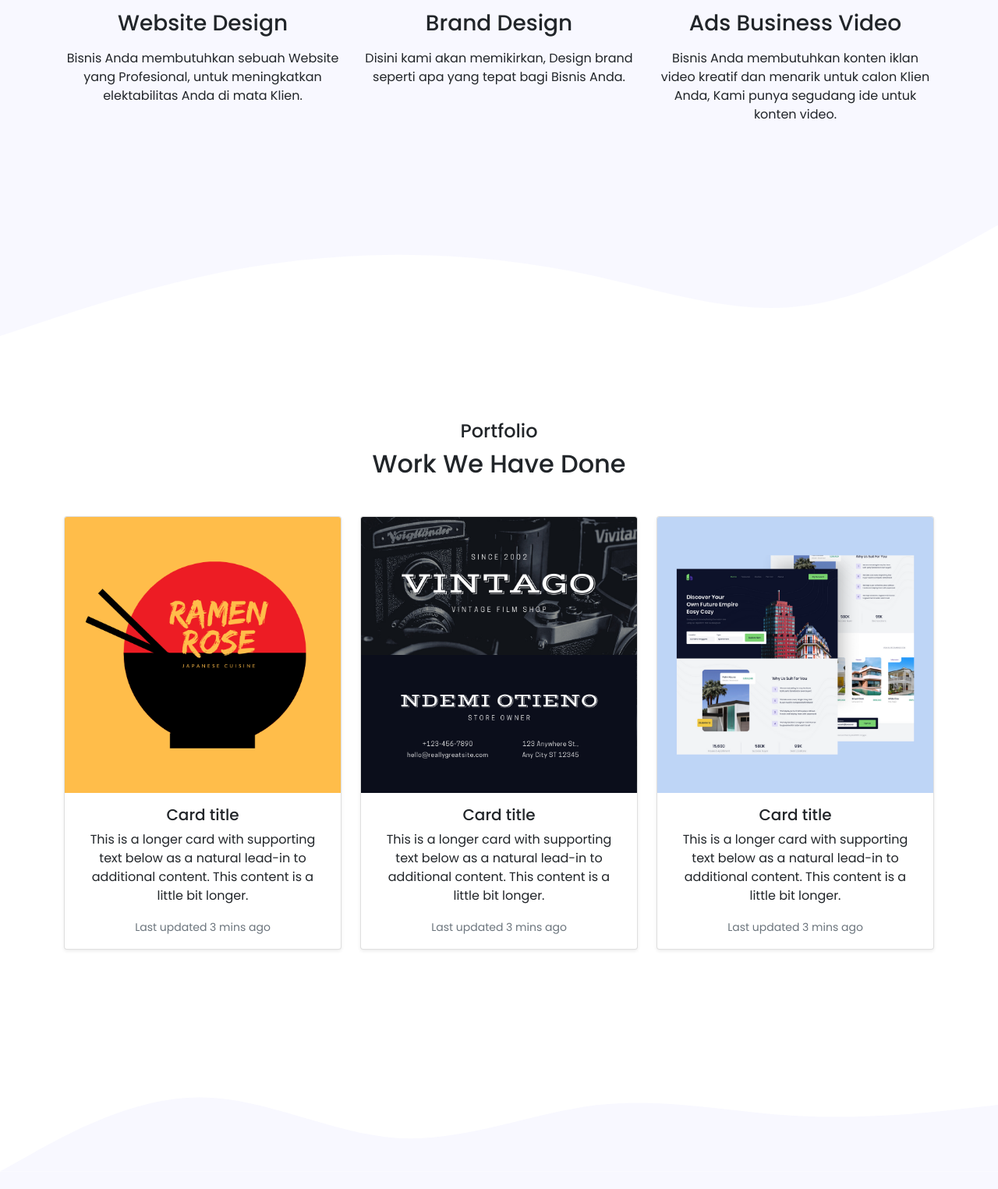
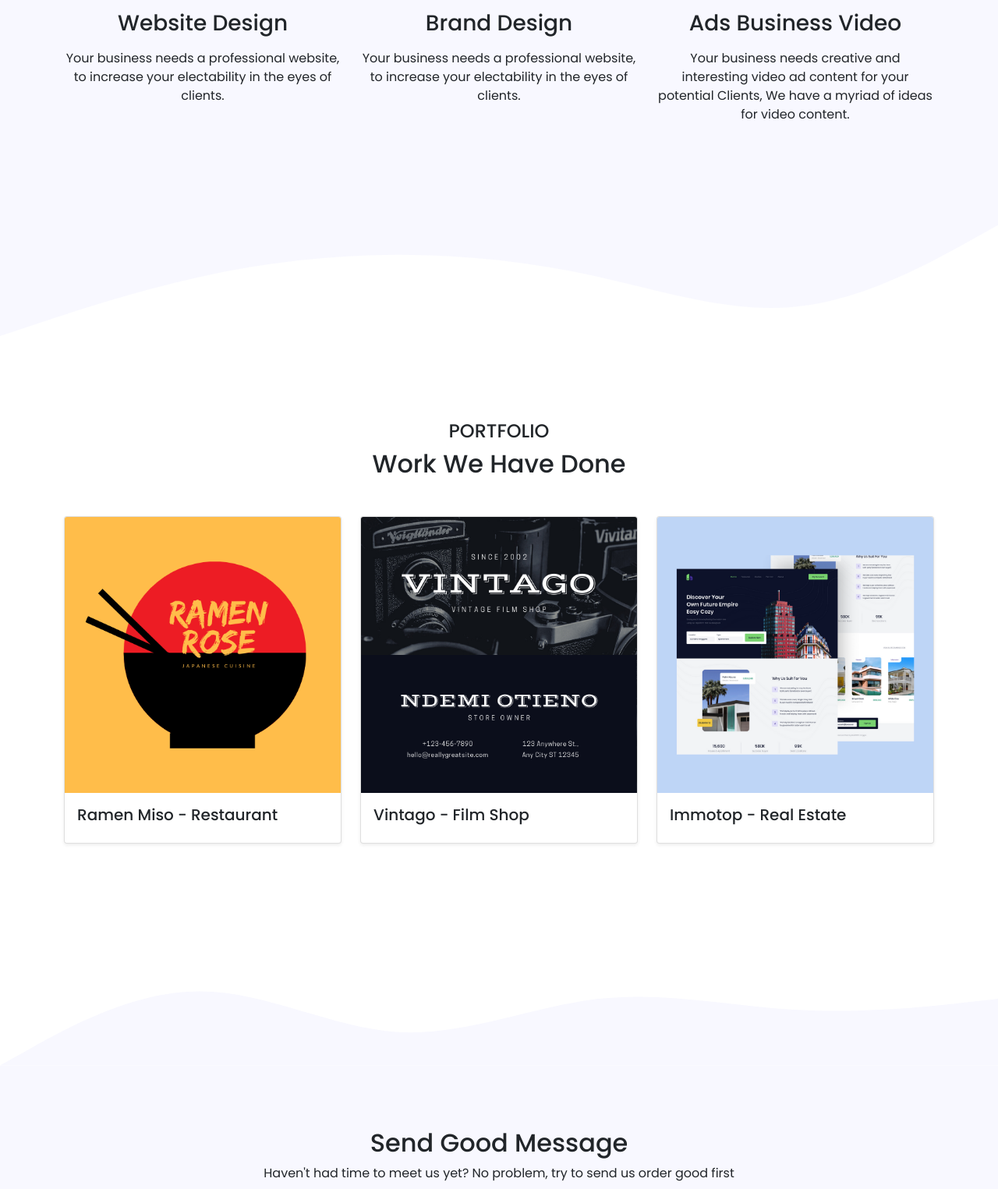
Before and after one commit to Sylvianaanggraini23/lovage, a plain HTML site: page index.html in a window 1280 px wide. Shown: the part 2035-3560 px from the top of the page at 78% size. Drawn offline with nearby package versions, Linux system fonts and the light colour scheme.

Commit message:
add icon title and add link

```diff
--- a/index.html
+++ b/index.html
@@ -98,30 +98,32 @@
     <section id="services" class="services">
         <div class="container">
             <div class="row text-center">
-                <h2 class="heading-services mb-5">Lihat Solusi Digital Kami Bagi Bisnis Hebat Anda</h2>
+                <h2 class="heading-services mb-5" style="text-transform: uppercase;">Check Out Our Digital Solutions For
+                    Your Great Business</h2>
             </div>
             <div class="row">
                 <div class="col-sm-4 text-center">
                     <img src="assets/img/website.svg" alt="" class="img-fluid img-services">
                     <h3 class="my-3">Website Design</h3>
                     <p>
-                        Bisnis Anda membutuhkan sebuah Website yang Profesional, untuk meningkatkan elektabilitas Anda
-                        di mata Klien.
+                        Your business needs a professional website, to increase your electability in the eyes of
+                        clients.
                     </p>
                 </div>
                 <div class="col-sm-4 text-center">
                     <img src="assets/img/branding.svg" alt="" class="img-fluid img-services">
                     <h3 class="my-3">Brand Design</h3>
                     <p>
-                        Disini kami akan memikirkan, Design brand seperti apa yang tepat bagi Bisnis Anda.
+                        Your business needs a professional website, to increase your electability in the eyes of
+                        clients.
                     </p>
                 </div>
                 <div class="col-sm-4 text-center">
                     <img src="assets/img/video.svg" alt="" class="img-fluid img-services">
                     <h3 class="my-3">Ads Business Video</h3>
                     <p>
-                        Bisnis Anda membutuhkan konten iklan video kreatif dan menarik untuk calon Klien Anda, Kami
-                        punya segudang ide untuk konten video.
+                        Your business needs creative and interesting video ad content for your potential Clients, We
+                        have a myriad of ideas for video content.
                     </p>
                 </div>
             </div>
@@ -138,19 +140,16 @@
     <section id="portfolio" class="portfolio">
         <div class="container">
             <div class="row">
-                <h4 class="text-center heading-portfolio mb-2">Portfolio</h4>
+                <h4 class="text-center heading-portfolio mb-2">PORTFOLIO</h4>
                 <h2 class="text-center mb-5">Work We Have Done</h2>
             </div>
-            <div class="row text-center">
+            <div class="row">
                 <div class="col-sm-4">
                     <div class="card shadow-sm">
                         <img class="card-img-top img-fluid" src="assets/img/Product/Ramen-Rose.png"
                             alt="Card image cap">
                         <div class="card-body">
-                            <h5 class="card-title">Card title</h5>
-                            <p class="card-text">This is a longer card with supporting text below as a natural lead-in
-                                to additional content. This content is a little bit longer.</p>
-                            <p class="card-text"><small class="text-muted">Last updated 3 mins ago</small></p>
+                            <h5 class="card-title">Ramen Miso - Restaurant</h5>
                         </div>
                     </div>
                 </div>
@@ -158,10 +157,7 @@
                     <div class="card shadow-sm">
                         <img class="card-img-top img-fluid" src="assets/img/Product/Vintago.png" alt="Card image cap">
                         <div class="card-body">
-                            <h5 class="card-title">Card title</h5>
-                            <p class="card-text">This is a longer card with supporting text below as a natural lead-in
-                                to additional content. This content is a little bit longer.</p>
-                            <p class="card-text"><small class="text-muted">Last updated 3 mins ago</small></p>
+                            <h5 class="card-title">Vintago - Film Shop</h5>
                         </div>
                     </div>
                 </div>
@@ -169,10 +165,7 @@
                     <div class="card shadow-sm">
                         <img class="card-img-top" src="assets/img/Product/Web.png" alt="Card image cap">
                         <div class="card-body">
-                            <h5 class="card-title">Card title</h5>
-                            <p class="card-text">This is a longer card with supporting text below as a natural lead-in
-                                to additional content. This content is a little bit longer.</p>
-                            <p class="card-text"><small class="text-muted">Last updated 3 mins ago</small></p>
+                            <h5 class="card-title">Immotop - Real Estate</h5>
                         </div>
                     </div>
                 </div>
@@ -191,11 +184,9 @@
         <div class="container">
             <div class="row text-center mb-5">
                 <div class="col">
-                    <h2 class="heading-contact">Kirim Pesan Baik</h2>
-                    <p>Belum punya waktu untuk bertemu dengan kami? Tidak masalah, cobalah untuk mengirimi kami <br>
-                        pesan
-                        baik
-                        lebih dulu</p>
+                    <h2 class="heading-contact">Send Good Message</h2>
+                    <p>Haven't had time to meet us yet? No problem, try to send us
+                        order good first</p>
                 </div>
             </div>
             <div class="row justify-content-center">
@@ -214,6 +205,11 @@
                         <div class="mb-3">
                             <label for="pesan" class="form-label">Pesan</label>
                             <textarea class="form-control" id="pesan" rows="5"></textarea>
+                        </div>
+                        <div class="mb-3 form-check">
+                            <input type="checkbox" class="form-check-input" id="exampleCheck1">
+                            <label class="form-check-label" for="exampleCheck1">Subs to get news information about
+                                us.</label>
                         </div>
                         <button type="submit" class="btn btn-primary">Kirim</button>
                     </form>
@@ -250,10 +246,13 @@
                 <div class="col-sm-4">
                     <ul class="social-icon">
                         <li class="nav-item">
-                            <a class="nav-link icon-wa" href="#"><i class="bi bi-whatsapp"></i></a>
+                            <a class="nav-link icon-wa"
+                                href="https://wa.me/62895360753366?text=How%20can%20we%20help%20with%20Lovage"
+                                target="_blank"><i class="bi bi-whatsapp"></i></a>
                         </li>
                         <li class="nav-item">
-                            <a class="nav-link" href="#"><i class="bi bi-instagram"></i></a>
+                            <a class="nav-link" href="https://instagram.com/lovage.branding?utm_medium=copy_link"
+                                target="_blank"><i class="bi bi-instagram"></i></a>
                         </li>
                         <li class="nav-item">
                             <a class="nav-link" href="#"><i class="bi bi-facebook"></i></a>
```
Also changed, not shown: assets/img/Logo/LOVAGE-_1_.svg (added).
